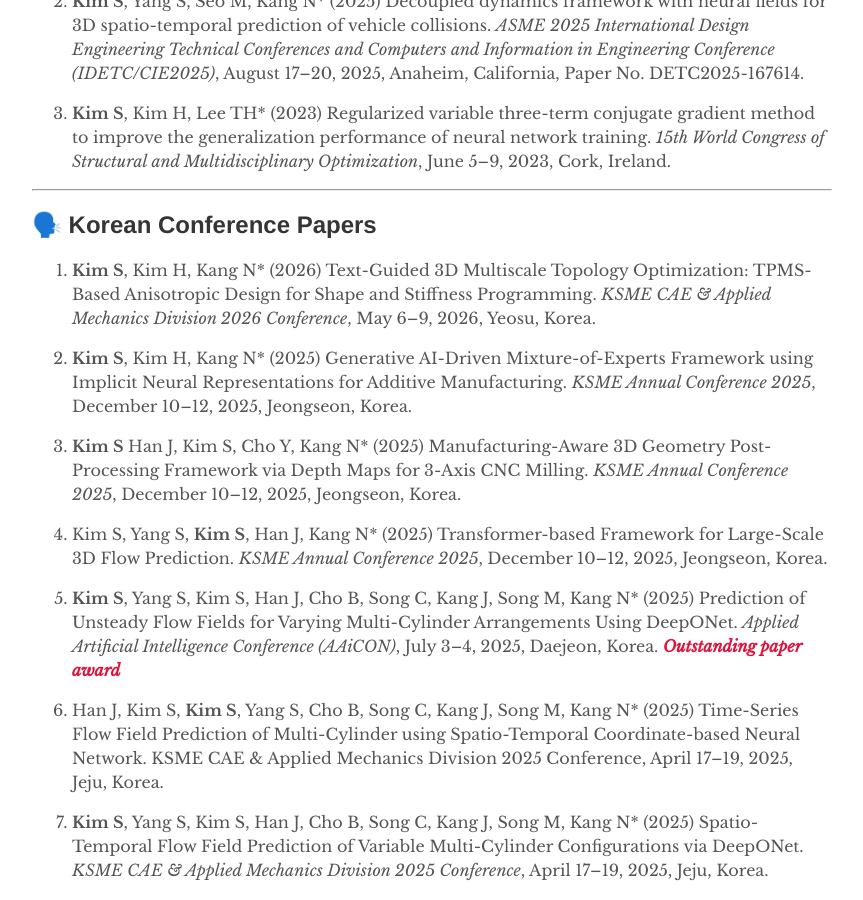
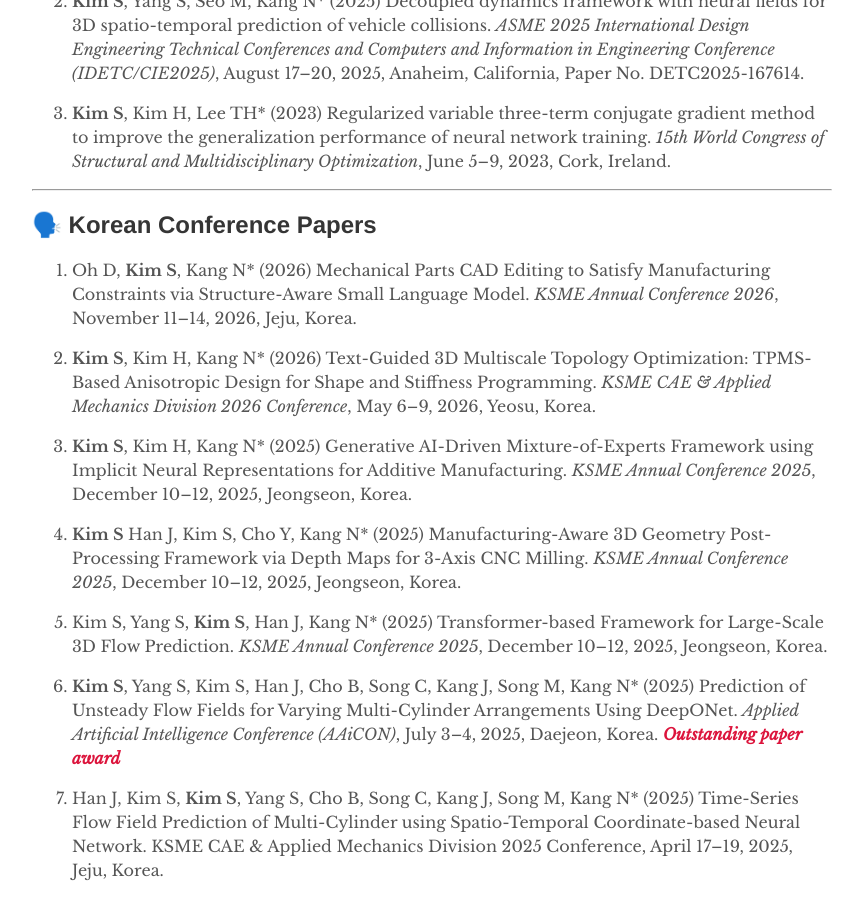
Before and after one commit to kim-sanghyuk/kim-sanghyuk.github.io, a Jekyll site: the page built from _pages/publications.md, in a window 1280 px wide and 900 px high, scrolled down 930 px. Shown: the whole window, without its empty margins (208-1071 px from the left). Built offline with Jekyll 4.4.1, drawn with Linux system fonts in a browser that asks for light colours.

Commit message:
Add KSME Annual Conference 2026 paper to Korean conference list
Co-Authored-By: Claude Sonnet 5.5 <noreply@anthropic.com>

```diff
--- a/_pages/publications.md
+++ b/_pages/publications.md
@@ -32,33 +32,35 @@ published: true
 
 ## 🗣️ Korean Conference Papers
 
-1. **Kim S**, Kim H, Kang N\* (2026) Text-Guided 3D Multiscale Topology Optimization: TPMS-Based Anisotropic Design for Shape and Stiffness Programming. _KSME CAE & Applied Mechanics Division 2026 Conference_, May 6–9, 2026, Yeosu, Korea.
+1. Oh D, **Kim S**, Kang N\* (2026) Mechanical Parts CAD Editing to Satisfy Manufacturing Constraints via Structure-Aware Small Language Model. _KSME Annual Conference 2026_, November 11–14, 2026, Jeju, Korea.
 
-2. **Kim S**, Kim H, Kang N\* (2025) Generative AI-Driven Mixture-of-Experts Framework using Implicit Neural Representations for Additive Manufacturing. _KSME Annual Conference 2025_, December 10–12, 2025, Jeongseon, Korea.
+2. **Kim S**, Kim H, Kang N\* (2026) Text-Guided 3D Multiscale Topology Optimization: TPMS-Based Anisotropic Design for Shape and Stiffness Programming. _KSME CAE & Applied Mechanics Division 2026 Conference_, May 6–9, 2026, Yeosu, Korea.
 
-3. **Kim S** Han J, Kim S, Cho Y, Kang N\* (2025) Manufacturing-Aware 3D Geometry Post-Processing Framework via Depth Maps for 3-Axis CNC Milling. _KSME Annual Conference 2025_, December 10–12, 2025, Jeongseon, Korea.
+3. **Kim S**, Kim H, Kang N\* (2025) Generative AI-Driven Mixture-of-Experts Framework using Implicit Neural Representations for Additive Manufacturing. _KSME Annual Conference 2025_, December 10–12, 2025, Jeongseon, Korea.
 
-4. Kim S, Yang S, **Kim S**, Han J, Kang N\* (2025) Transformer-based Framework for Large-Scale 3D Flow Prediction. _KSME Annual Conference 2025_, December 10–12, 2025, Jeongseon, Korea.
+4. **Kim S** Han J, Kim S, Cho Y, Kang N\* (2025) Manufacturing-Aware 3D Geometry Post-Processing Framework via Depth Maps for 3-Axis CNC Milling. _KSME Annual Conference 2025_, December 10–12, 2025, Jeongseon, Korea.
 
-5. **Kim S**, Yang S, Kim S, Han J, Cho B, Song C, Kang J, Song M, Kang N\* (2025) Prediction of Unsteady Flow Fields for Varying Multi-Cylinder Arrangements Using DeepONet. _Applied Artificial Intelligence Conference (AAiCON)_, July 3–4, 2025, Daejeon, Korea. <span style="color:#DC143C;"><b><i>Outstanding paper award</i></b></span>
+5. Kim S, Yang S, **Kim S**, Han J, Kang N\* (2025) Transformer-based Framework for Large-Scale 3D Flow Prediction. _KSME Annual Conference 2025_, December 10–12, 2025, Jeongseon, Korea.
 
-6. Han J, Kim S, **Kim S**, Yang S, Cho B, Song C, Kang J, Song M, Kang N\* (2025) Time-Series Flow Field Prediction of Multi-Cylinder using Spatio-Temporal Coordinate-based Neural Network. KSME CAE & Applied Mechanics Division 2025 Conference, April 17–19, 2025, Jeju, Korea.
+6. **Kim S**, Yang S, Kim S, Han J, Cho B, Song C, Kang J, Song M, Kang N\* (2025) Prediction of Unsteady Flow Fields for Varying Multi-Cylinder Arrangements Using DeepONet. _Applied Artificial Intelligence Conference (AAiCON)_, July 3–4, 2025, Daejeon, Korea. <span style="color:#DC143C;"><b><i>Outstanding paper award</i></b></span>
 
-7. **Kim S**, Yang S, Kim S, Han J, Cho B, Song C, Kang J, Song M, Kang N\* (2025) Spatio-Temporal Flow Field Prediction of Variable Multi-Cylinder Configurations via DeepONet. _KSME CAE & Applied Mechanics Division 2025 Conference_, April 17–19, 2025, Jeju, Korea.
+7. Han J, Kim S, **Kim S**, Yang S, Cho B, Song C, Kang J, Song M, Kang N\* (2025) Time-Series Flow Field Prediction of Multi-Cylinder using Spatio-Temporal Coordinate-based Neural Network. KSME CAE & Applied Mechanics Division 2025 Conference, April 17–19, 2025, Jeju, Korea.
 
-8. **Kim S**, Seo M, Kang N\* (2024) 3D Spatiotemporal Prediction of Vehicle Collision Dynamics via Implicit Neural Representations. _KSME 2024 Conference_, November 6–9, 2024, Jeju, Korea.
+8. **Kim S**, Yang S, Kim S, Han J, Cho B, Song C, Kang J, Song M, Kang N\* (2025) Spatio-Temporal Flow Field Prediction of Variable Multi-Cylinder Configurations via DeepONet. _KSME CAE & Applied Mechanics Division 2025 Conference_, April 17–19, 2025, Jeju, Korea.
 
-9. **Kim S**, Seo M, Kang N\* (2024) Spatiotemporal Prediction of Structures via Implicit Neural Representations. _KSME CAE & Applied Mechanics Division 2024 Conference_, May 1–4, 2024, Jeju, Korea.
+9. **Kim S**, Seo M, Kang N\* (2024) 3D Spatiotemporal Prediction of Vehicle Collision Dynamics via Implicit Neural Representations. _KSME 2024 Conference_, November 6–9, 2024, Jeju, Korea.
 
-10. **Kim S**, Lee TH\* (2023) Influences of Data and Network Characteristics on Optimization Algorithm and Generalization Performance. _2023 KSCM Conference on Computational Mechanics_, June 29–July 1, 2023, Gangwon, Korea
+10. **Kim S**, Seo M, Kang N\* (2024) Spatiotemporal Prediction of Structures via Implicit Neural Representations. _KSME CAE & Applied Mechanics Division 2024 Conference_, May 1–4, 2024, Jeju, Korea.
 
-11. Lee TH, **Kim S** (2023) Influences of Hyperparameters at Optimization Algorithms in Artificial Neural Network Training. _KSME CAE & Applied Mechanics Division 2023 Conference_, May 17–20, 2023, Busan, Korea.
+11. **Kim S**, Lee TH\* (2023) Influences of Data and Network Characteristics on Optimization Algorithm and Generalization Performance. _2023 KSCM Conference on Computational Mechanics_, June 29–July 1, 2023, Gangwon, Korea
 
-12. Lee TH, **Kim S**, Kim H (2022) Issues on optimization algorithms in training artificial neural networks. _KSME 2022 Conference_, November 9–12, 2022, Jeju, Korea.
+12. Lee TH, **Kim S** (2023) Influences of Hyperparameters at Optimization Algorithms in Artificial Neural Network Training. _KSME CAE & Applied Mechanics Division 2023 Conference_, May 17–20, 2023, Busan, Korea.
 
-13. **Kim S**, Kim H, Lee TH\* (2022) Adaptive three-term conjugate gradient algorithm with stochastic noise for escaping local minima in training ANNs. _KSME 2022 Conference_, November 9–12, 2022, Jeju, Korea. <span style="color:#DC143C;"><b><i>Outstanding paper award</i></b></span>
+13. Lee TH, **Kim S**, Kim H (2022) Issues on optimization algorithms in training artificial neural networks. _KSME 2022 Conference_, November 9–12, 2022, Jeju, Korea.
 
-14. **Kim S**, Kim H, Choi S, Kim G, Huh K, Lee TH\* (2022) Improved adaptive three-term conjugate gradient algorithm for training artificial neural networks. _KSME CAE & Applied Mechanics Division 2022 Conference_, May 19–21, 2022, Busan, Korea.
+14. **Kim S**, Kim H, Lee TH\* (2022) Adaptive three-term conjugate gradient algorithm with stochastic noise for escaping local minima in training ANNs. _KSME 2022 Conference_, November 9–12, 2022, Jeju, Korea. <span style="color:#DC143C;"><b><i>Outstanding paper award</i></b></span>
+
+15. **Kim S**, Kim H, Choi S, Kim G, Huh K, Lee TH\* (2022) Improved adaptive three-term conjugate gradient algorithm for training artificial neural networks. _KSME CAE & Applied Mechanics Division 2022 Conference_, May 19–21, 2022, Busan, Korea.
 
 ## 🧾 Patents
 
```
